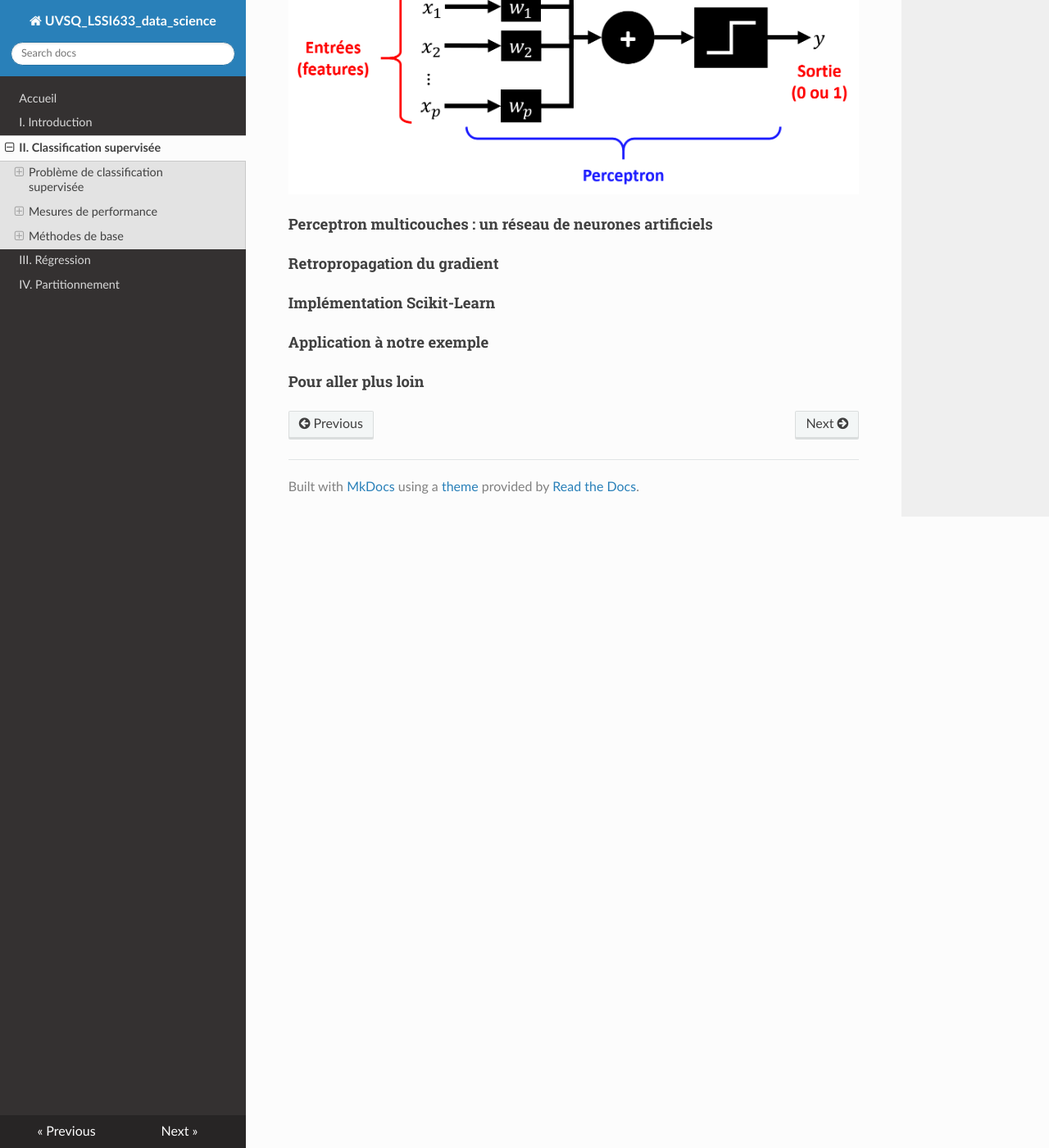
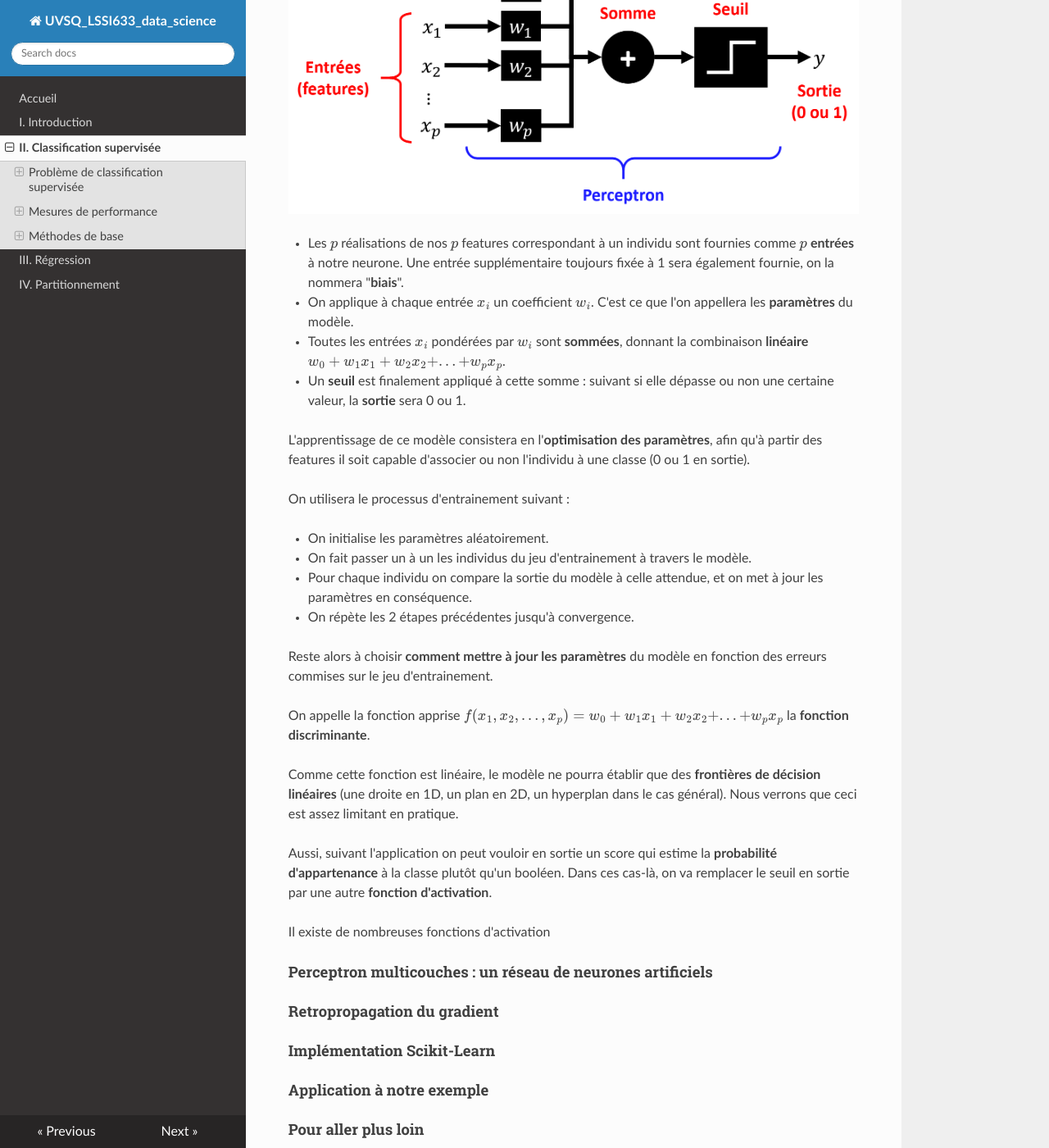
Before and after one commit to NicOudart/UVSQ_LSSI633_data_science, an MkDocs documentation site: the page built from docs/Chap2_Classification_supervisee.md, in a window 1280 px wide and 1400 px high, scrolled down 35093 px. Shown: the whole window at 82% size. Built offline with MkDocs 1.6.1, drawn with Linux system fonts in a browser that asks for light colours; nearby versions of some CDN libraries; some of the changed text lies outside the part shown.

Commit message:
-Progress on Chapter 2.

```diff
--- a/docs/Chap2_Classification_supervisee.md
+++ b/docs/Chap2_Classification_supervisee.md
@@ -998,7 +998,8 @@ Un neurone est en effet une **machine à apprendre** :
 Il prend plusieurs signaux électriques en entrée, donne plus ou moins d'importance à chacun, et transmet ou non un signal électrique en sortie en fonction de ces entrées pondérées avec un seuil.
 Le neurone apprendra les poids à donner à chaque entrée pour fournir une sortie pertinente pour une application.
 
-D'où l'idée séduisante de s'inspirer des neurones pour l'apprentissage automatique.
+Un neurone se comporte donc comme un **classifieur binaire**.
+D'où l'idée séduisante de s'inspirer des neurones pour l'apprentissage de ce type de modèle.
 
 Le 1er modèle mathématique d'un neurone, appelé "neurone formel" ou "neurone artificiel", est proposé par McCulloch et Pitts en 1943.
 Dans le cadre de l'apprentissage automatique, il est plus connu sous le nom de "**perceptron**".
@@ -1006,6 +1007,44 @@ Dans le cadre de l'apprentissage automatique, il est plus connu sous le nom de "
 Voici son principe :
 
 ![Perceptron](img/Chap2_perceptron.png)
+
+* Les $p$ réalisations de nos $p$ features correspondant à un individu sont fournies comme $p$ **entrées** à notre neurone.
+Une entrée supplémentaire toujours fixée à 1 sera également fournie, on la nommera "**biais**".
+
+* On applique à chaque entrée $x_i$ un coefficient $w_i$.
+C'est ce que l'on appellera les **paramètres** du modèle.
+
+* Toutes les entrées $x_i$ pondérées par $w_i$ sont **sommées**, donnant la combinaison **linéaire** $w_0 + w_1 x_1 + w_2 x_2 + ... + w_p x_p$.
+
+* Un **seuil** est finalement appliqué à cette somme : suivant si elle dépasse ou non une certaine valeur, la **sortie** sera 0 ou 1.
+
+L'apprentissage de ce modèle consistera en l'**optimisation des paramètres**, afin qu'à partir des features il soit capable d'associer ou non l'individu à une classe (0 ou 1 en sortie).
+
+On utilisera le processus d'entrainement suivant :
+
+* On initialise les paramètres aléatoirement.
+
+* On fait passer un à un les individus du jeu d'entrainement à travers le modèle.
+
+* Pour chaque individu on compare la sortie du modèle à celle attendue, et on met à jour les paramètres en conséquence.
+
+* On répète les 2 étapes précédentes jusqu'à convergence.
+
+Reste alors à choisir **comment mettre à jour les paramètres** du modèle en fonction des erreurs commises sur le jeu d'entrainement.
+
+
+
+On appelle la fonction apprise $f(x_1,x_2,...,x_p) = w_0 + w_1 x_1 + w_2 x_2 + ... + w_p x_p$ la **fonction discriminante**.
+
+Comme cette fonction est linéaire, le modèle ne pourra établir que des **frontières de décision linéaires** (une droite en 1D, un plan en 2D, un hyperplan dans le cas général).
+Nous verrons que ceci est assez limitant en pratique.
+
+Aussi, suivant l'application on peut vouloir en sortie un score qui estime la **probabilité d'appartenance** à la classe plutôt qu'un booléen.
+Dans ces cas-là, on va remplacer le seuil en sortie par une autre **fonction d'activation**.
+
+Il existe de nombreuses fonctions d'activation
+
+
 
 #### Perceptron multicouches : un réseau de neurones artificiels
 
```
